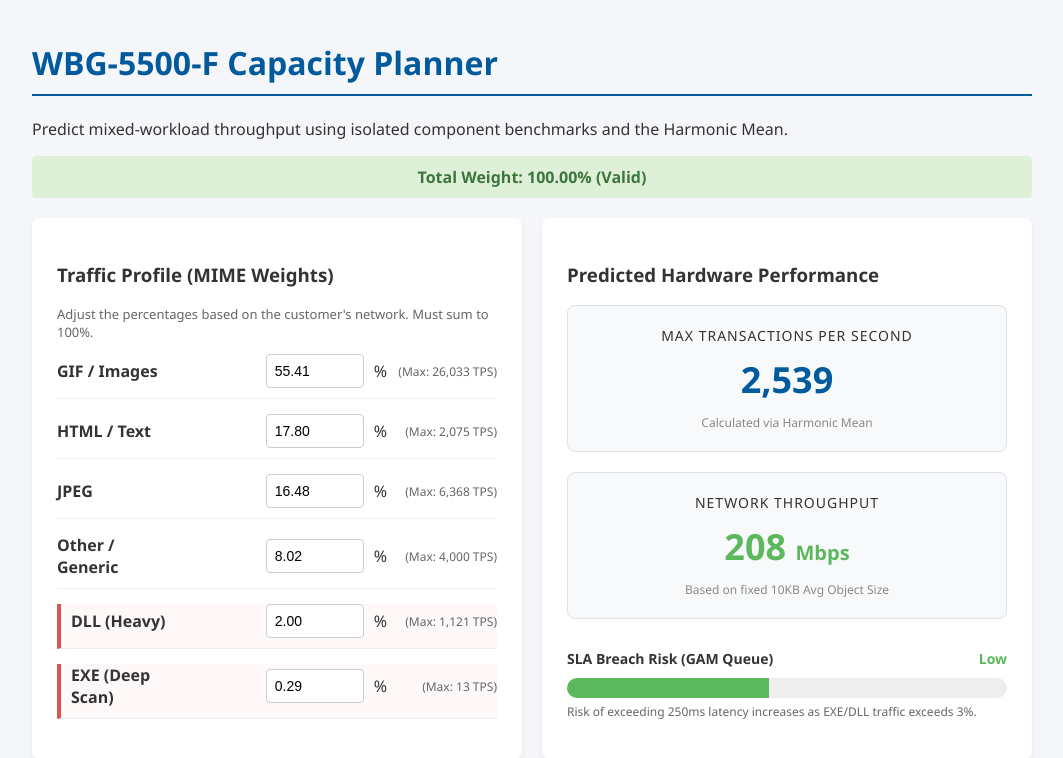
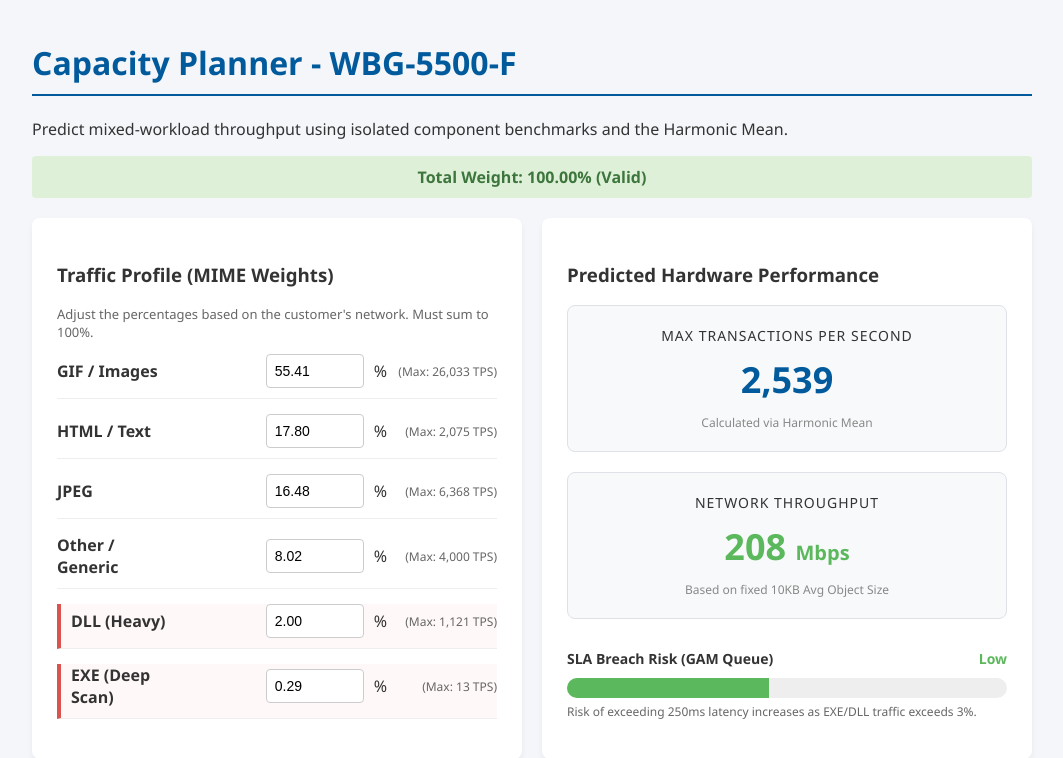
Before and after one commit to adarshperf/swg-capacity-planner, a plain HTML site: page index.html in a window 1280 px wide. Shown: the whole page, without its empty margins (108-1171 px from the left). Drawn offline with Linux system fonts and the light colour scheme.

Commit message:
Fix Title of page in index.html

```diff
--- a/index.html
+++ b/index.html
@@ -96,7 +96,7 @@
 <body>
 
 <div class="container">
-    <h1>WBG-5500-F Capacity Planner</h1>
+    <h1>Capacity Planner - WBG-5500-F</h1>
     <p>Predict mixed-workload throughput using isolated component benchmarks and the Harmonic Mean.</p>
 
     <div id="validationBanner" class="validation-banner valid">Total Weight: 100%</div>
```
